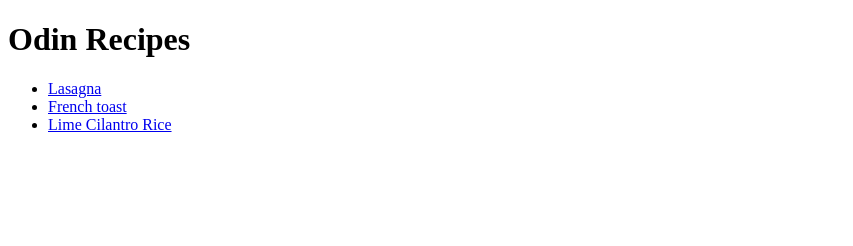
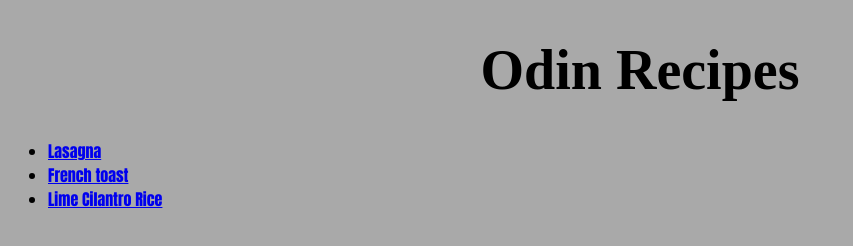
Before and after one commit to gtooshifty/odin-recipes, a plain HTML site: page index.html in a window 1280 px wide. Shown: the whole page, without its empty margins (0-853 px from the left). Drawn offline with Linux system fonts and the light colour scheme.

Commit message:
Add stylesheets to index and recipe pages

```diff
--- a/index.html
+++ b/index.html
@@ -4,6 +4,8 @@
     <meta charset="UTF-8">
     <meta name="viewport" content="width=device-width, initial-scale=1.0">
     <title>Odin Recipes</title>
+
+    <link rel="stylesheet" href="styles.css">
 </head>
 <body>
     <h1>Odin Recipes</h1>
--- /dev/null
+++ b/recipes/styles.css
@@ -0,0 +1,12 @@
+ul {
+    font-family: Impact, Haettenschweiler, 'Arial Narrow Bold', sans-serif;
+}
+
+h1 {
+    font-size: 56px;
+    text-align: center;
+}
+
+body {
+    background-color: darkgray;
+}
--- /dev/null
+++ b/styles.css
@@ -0,0 +1,12 @@
+ul {
+    font-family: Impact, Haettenschweiler, 'Arial Narrow Bold', sans-serif;
+}
+
+h1 {
+    font-size: 56px;
+    text-align: center;
+}
+
+body {
+    background-color: darkgray;
+}
```
Also changed, not shown: recipes/french-toast.html (+2 -0 lines), recipes/lasagna.html (+1 -0 lines), recipes/lime-cilantro-rice.html (+1 -0 lines).
